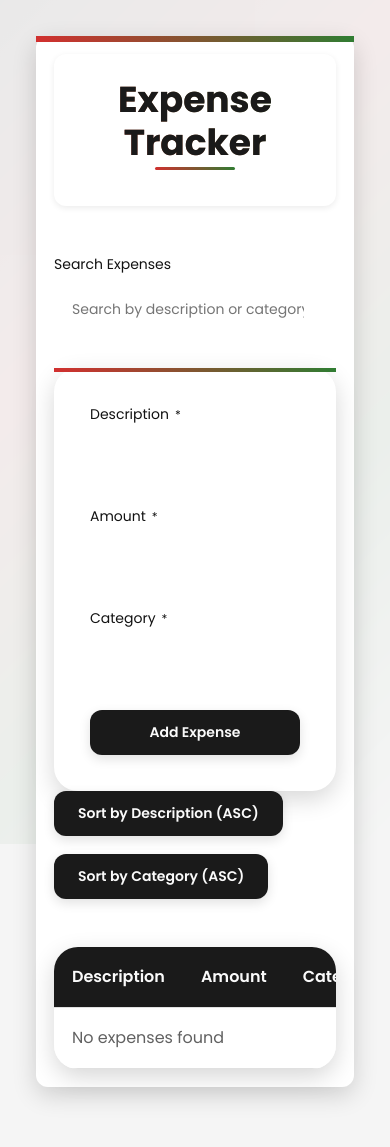
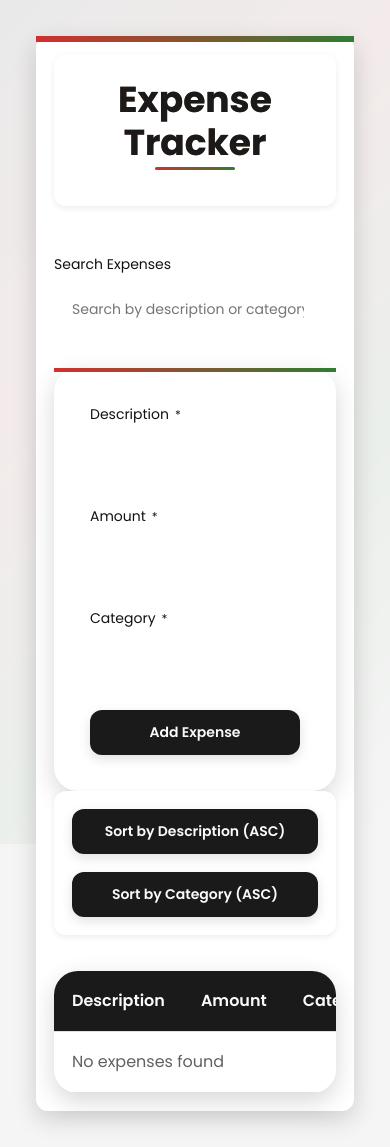
Before and after one commit to Mundia1/expense-tracker, a React (Vite) app: page / in a window 390 px wide. Before the commit the page ends 1123 px from the top, so only its background shows below. Built offline with nearby package versions, Linux system fonts and the light colour scheme.

Commit message:
Redesign ExpenseActions.css with sticky card layout, green active buttons, animated glow effects, and responsive stacking for a dynamic, Kenyan-inspired actions panel.

```diff
--- a/src/components/features/ExpenseActions/ExpenseActions.css
+++ b/src/components/features/ExpenseActions/ExpenseActions.css
@@ -3,21 +3,25 @@
   display: flex;
   flex-wrap: wrap;
   gap: var(--spacing-3);
-    margin-bottom: var(--spacing-6);
-    align-items: center;
+  margin-bottom: var(--spacing-5);
+  padding: var(--spacing-3);
+  background: var(--surface-color);
+  border-radius: var(--border-radius);
+  box-shadow: var(--shadow-sm);
+  position: sticky;
+  top: var(--spacing-3);
+  z-index: 20;
 }
 
 .expense-actions__group {
   display: flex;
   gap: var(--spacing-2);
-    align-items: center;
 }
 
 .expense-actions__divider {
   width: 1px;
   height: 1.5em;
-    background-color: var(--border-color);
-    margin: 0 var(--spacing-2);
+  background: var(--neutral-dark);
 }
 
 .expense-actions__label {
@@ -26,32 +30,10 @@
   font-weight: 500;
 }
 
-  /* Active sort button */
-  .expense-actions .button--active {
-    background-color: color-mix(in srgb, var(--primary-color) 90%, white);
-    box-shadow: inset 0 0 0 1px var(--primary-color);
-  }
-
-  /* Responsive adjustments */
-  @media (max-width: 640px) {
-    .expense-actions {
-      flex-direction: column;
-      align-items: flex-start;
-    }
-
-    .expense-actions__divider {
-      display: none;
-    }
-  }
-
-  /* Animation for active sort */
-  @keyframes pulse-glow {
-    0% {
-      box-shadow: 0 0 0 0 color-mix(in srgb, var(--primary-color) 50%, transparent);
-    }
-    100% {
-      box-shadow: 0 0 0 6px transparent;
-    }
+.button--active {
+  background: var(--accent-color);
+  color: var(--neutral-color);
+  box-shadow: var(--shadow);
 }
 
 .button--sort-active {
@@ -62,11 +44,26 @@
 .button--sort-active::after {
   content: '';
   position: absolute;
-    top: 0;
-    left: 0;
-    right: 0;
-    bottom: 0;
-    background: color-mix(in srgb, var(--primary-color) 10%, transparent);
-    animation: pulse-glow 1.5s infinite;
-    z-index: -1;
+  inset: 0;
+  background: color-mix(in srgb, var(--accent-color) 20%, transparent);
+  animation: pulse-glow 1.8s infinite;
 }
+
+@keyframes pulse-glow {
+  0% {
+    box-shadow: 0 0 0 0 color-mix(in srgb, var(--accent-color) 50%, transparent);
+  }
+  100% {
+    box-shadow: 0 0 0 8px transparent;
+  }
+}
+
+@media (max-width: 640px) {
+  .expense-actions {
+    flex-direction: column;
+    align-items: stretch;
+  }
+  .expense-actions__divider {
+    display: none;
+  }
+}
```
Lines whose indentation alone changed are shown as unchanged.
